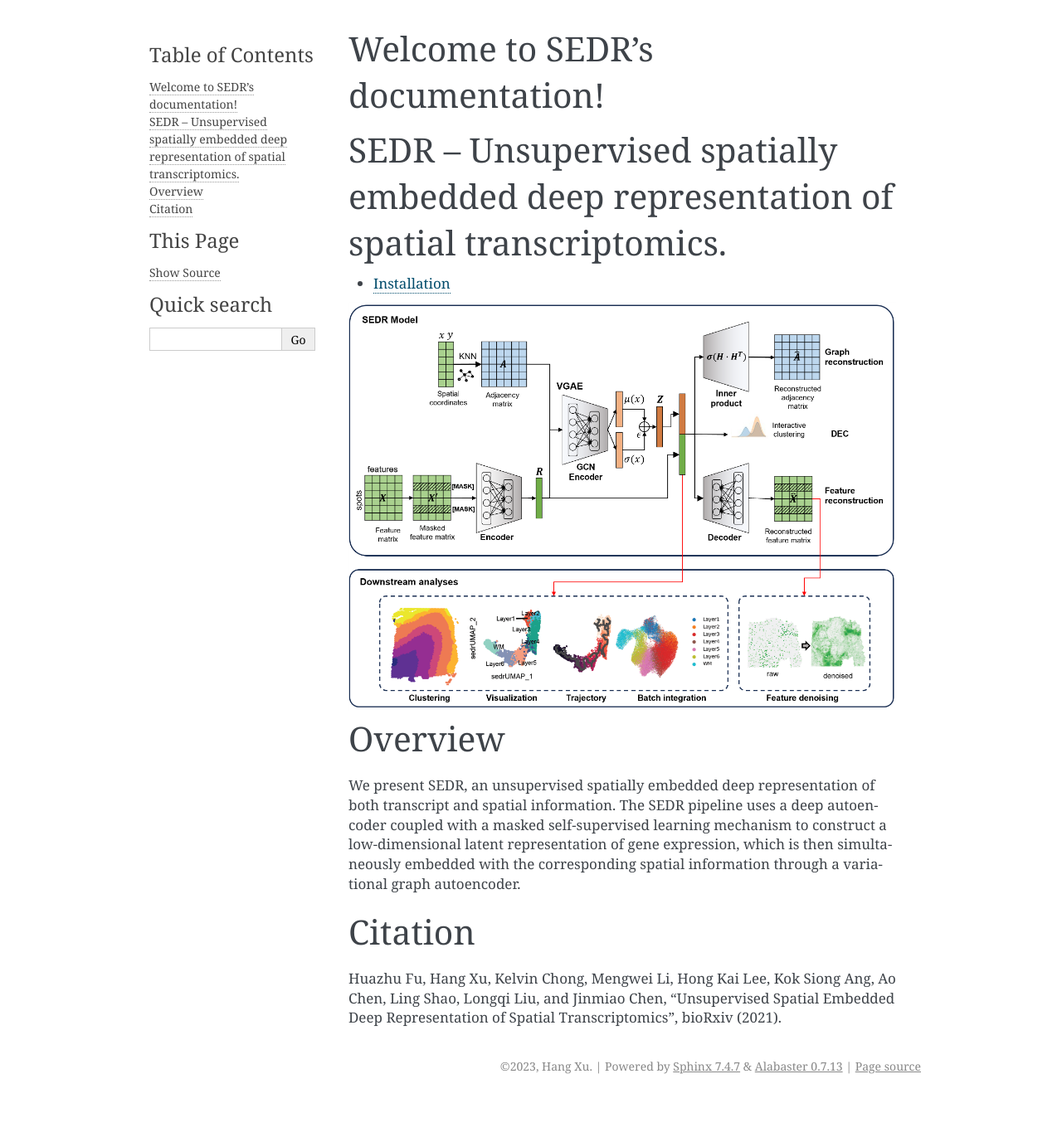
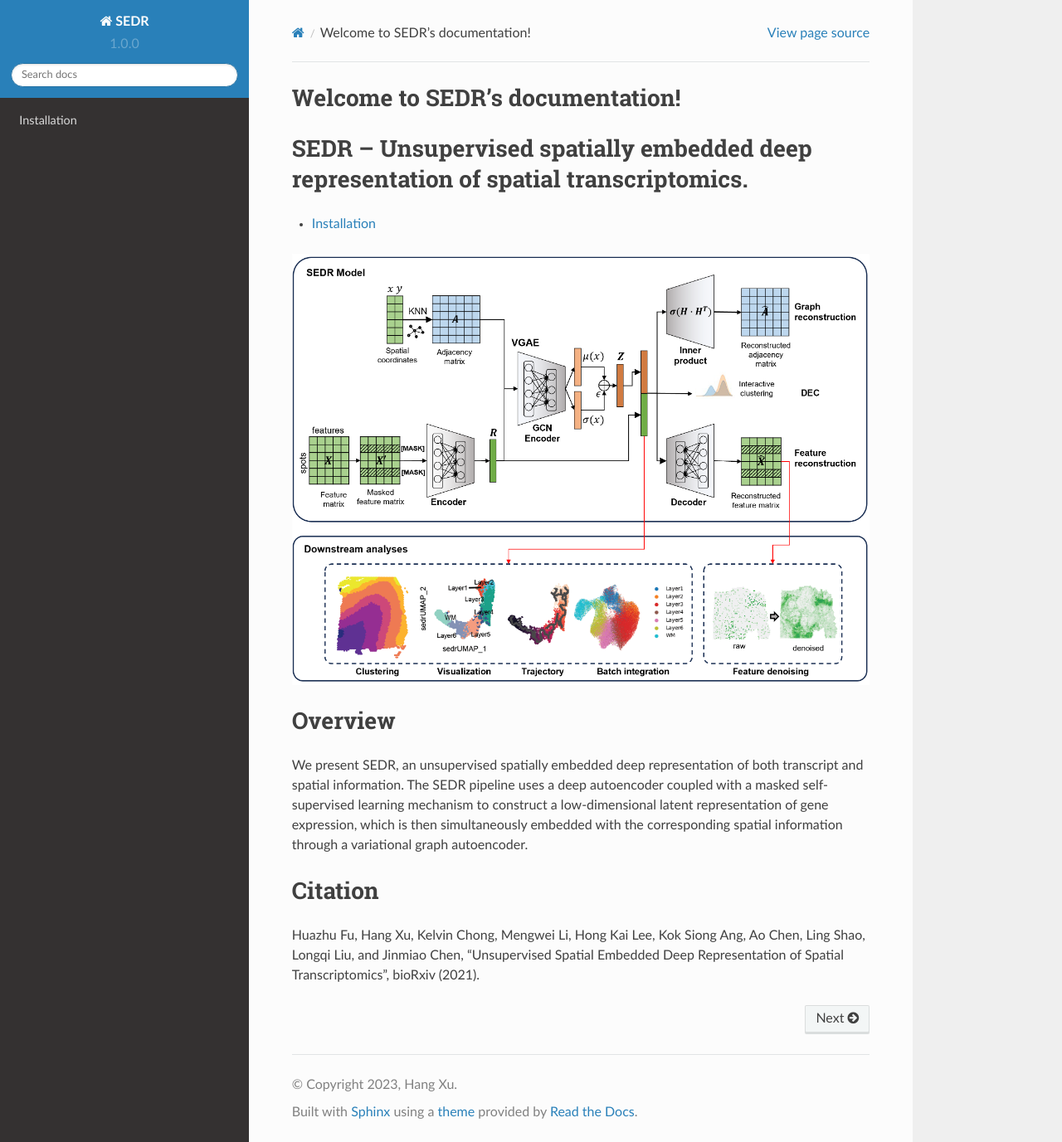
Before and after one commit to JinmiaoChenLab/SEDR, a Sphinx documentation site: the page built from docs/index.rst, in a window 1280 px wide and 1377 px high. Shown: the whole window at 83% size. Built offline with Sphinx 7.4.7 and the Read the Docs theme 2.0.0, drawn with Linux system fonts in a browser that asks for light colours; pages that are not in the unit, such as notebooks, are missing from menus; some of the changed lines change nothing that is shown.

Commit message:
new theme

```diff
--- a/docs/conf.py
+++ b/docs/conf.py
@@ -1,16 +1,18 @@
-#
-# SEDR documentation build configuration file, created by
-# sphinx-quickstart on Fri Feb 26 00:29:33 2016.
-#
-# This file is execfile()d with the current directory set to its
-# containing dir.
-#
-# Note that not all possible configuration values are present in this
-# autogenerated file.
-#
-# All configuration values have a default; values that are commented out
-# serve to show the default.
+"""
+Shared Sphinx configuration using sphinx-multiproject.
 
+To build each project, the ``PROJECT`` environment variable is used.
+
+.. code:: console
+
+   $ make html  # build default project
+   $ PROJECT=dev make html  # build the dev project
+
+for more information read https://sphinx-multiproject.readthedocs.io/.
+"""
+
+import os
+import sys
 
 # If extensions (or modules to document with autodoc) are in another directory,
 # add these directories to sys.path here. If the directory is relative to the
@@ -26,12 +28,25 @@
 # extensions coming with Sphinx (named 'sphinx.ext.*') or your custom
 # ones.
 extensions = [
-    "nbsphinx",
-    # "sphinx.ext.autodoc",
-    # "sphinx.ext.intersphinx",
-    # "sphinx.ext.autosummary",
-    # "sphinx.ext.napoleon",
+    "hoverxref.extension",
+    "multiproject",
+    "myst_parser",
+    "notfound.extension",
+    "sphinx_copybutton",
+    "sphinx_design",
+    "sphinx_search.extension",
+    "sphinx_tabs.tabs",
+    "sphinx-prompt",
+    "sphinx.ext.autodoc",
+    "sphinx.ext.autosectionlabel",
+    "sphinx.ext.extlinks",
+    "sphinx.ext.intersphinx",
+    "sphinxcontrib.httpdomain",
+    "sphinxcontrib.video",
+    "sphinxemoji.sphinxemoji",
+    "sphinxext.opengraph",
 ]
+
 
 autosummary_generate = True
 
@@ -95,6 +110,15 @@ exclude_patterns = ["_build"]
 # output. They are ignored by default.
 # show_authors = False
 
+hoverxref_intersphinx = [
+    "sphinx",
+    "pip",
+    "nbsphinx",
+    "myst-nb",
+    "ipywidgets",
+    "jupytext",
+]
+
 # The name of the Pygments (syntax highlighting) style to use.
 pygments_style = "sphinx"
 
@@ -113,6 +137,7 @@ todo_include_todos = False
 # The theme to use for HTML and HTML Help pages.  See the documentation for
 # a list of builtin themes.
 # html_theme = "alabaster"
+html_theme = "sphinx_rtd_theme"
 
 # Theme options are theme-specific and customize the look and feel of a theme
 # further.  For a list of options available for each theme, see the
```
